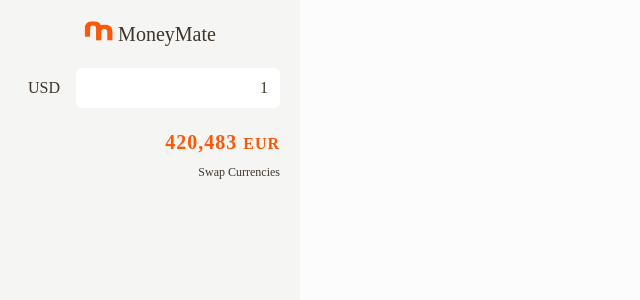
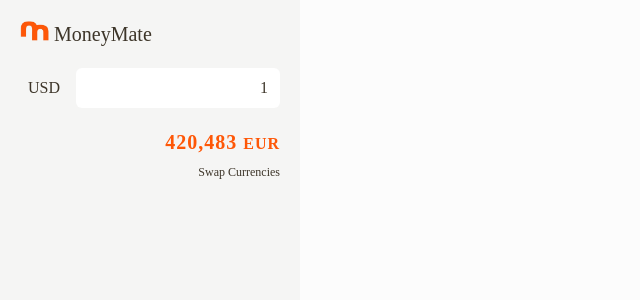
Before and after one commit to kevindermot99/Mate, a React (Vite) app: page / in a window 1280 px wide. Shown: the top 300 px of the page, without its empty margins (0-640 px from the left). Built offline with nearby package versions, Linux system fonts and the light colour scheme; a web font is replaced by a local one.

Commit message:
Update Navbar.jsx

```diff
--- a/src/components/Navbar.jsx
+++ b/src/components/Navbar.jsx
@@ -3,7 +3,7 @@
 
 function Navbar() {
     return (
-        <div className='w-full h-[60px] flex items-baseline justify-center p-5 gap-1'>
+        <div className='w-full h-[60px] flex items-baseline justify-start p-5 gap-1'>
             <div className='min-w-[30px]'><img src={logo} className="h-5" /></div>
             <h1 className='font-medium text-xl'>Money<span>Mate</span></h1>
         </div>
```
